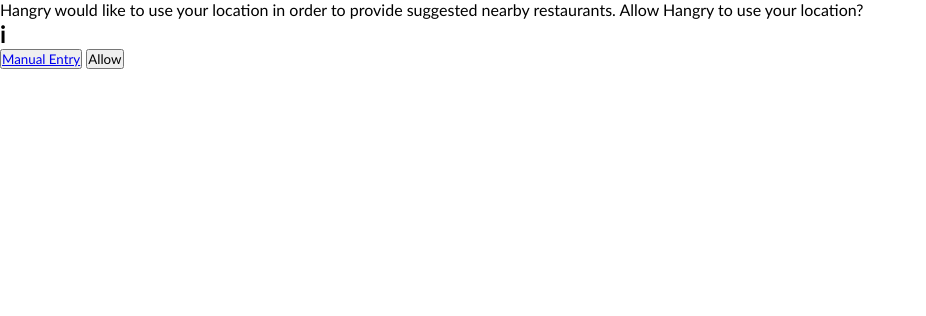
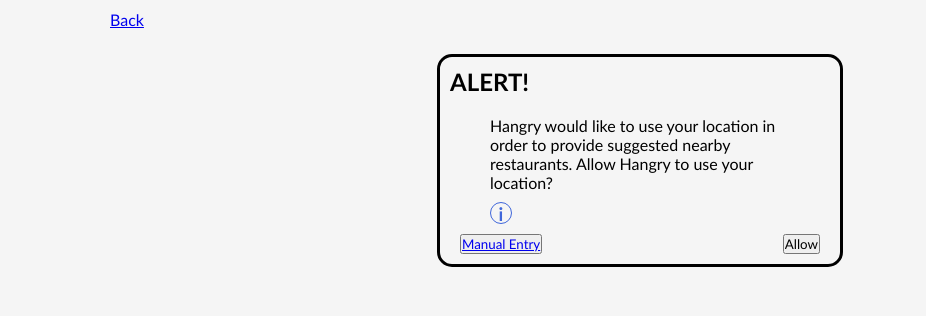
Before and after one commit to RochaThomas/hangry, a Flask app: page /one-time-user/location in a window 1280 px wide. Shown: the part 50-366 px from the top of the page, without its empty margins (0-926 px from the left). Run offline with Flask 2, Linux system fonts and the light colour scheme.

Commit message:
style alert page, modal and buttons need styling

```diff
--- a/flask_app/static/style.css
+++ b/flask_app/static/style.css
@@ -75,7 +75,7 @@
     font-weight: bold;
 }
 
-.content {
+.content, .user-location-content {
     display: flex;
     justify-content: center;
     gap: 100px;
@@ -304,6 +304,44 @@
     flex-direction: column;
 }
 
+.user-location-content {
+    flex-direction: column;
+    justify-content: center;
+    gap: 25px;
+    padding: 10px 100px 50px 100px;
+}
+.back-button {
+    padding: 0px 10px;
+}
+.allow-location-container {
+    align-self: center;
+    width: 400px;
+    border: black solid medium;
+    border-radius: 15px;
+}
+.allow-location-container h2 {
+    padding: 10px 10px;
+}
+.message {
+    padding: 10px 50px;
+}
+.info-icon-container {
+    display: inline-block;
+    padding: 0px 50px;
+}
+#info-icon {
+    width: 20px;
+    height: 20px;
+    border: #3f66da thin solid;
+    border-radius: 50%;
+    text-align: center;
+    color: #3f66da;
+}
 #info-icon-modal {
     display: none;
 }
+.user-location-option-buttons-container {
+    display: flex;
+    justify-content: space-between;
+    padding: 10px 20px;
+}
--- a/flask_app/templates/use_location.html
+++ b/flask_app/templates/use_location.html
@@ -18,11 +18,16 @@
     <!-- add a back button -->
     <!-- have a body type div with grey background and put the back button in the grey div
         and put allow-location-container in that div-->
+    <div class="user-location-content">
+        <a class="back-button" href="/">Back</a>
         <div class="allow-location-container">
-        <p>Hangry would like to use your location in order to provide suggested nearby restaurants.
-            Allow Hangry to use your location?</p>
+            <h2>ALERT!</h2>
+            <p class="message">
+                Hangry would like to use your location in order to provide suggested nearby restaurants.
+                Allow Hangry to use your location?
+            </p>
             <div class="info-icon-container" onmouseover="openIconModal()" onmouseout="closeIconModal()">
-            <h2 id="info-icon">i</h2>
+                <h3 id="info-icon">i</h3>
                 <div id="info-icon-modal">
                     <p>Modal text explaining why and what the options are</p>
                 </div>
@@ -30,11 +35,14 @@
             <!-- for styling make the manual entry button a lighter almost pinkish rose red -->
             <!-- make allow button plain red -->
             <form id="user_location_form" action="/one-time-user/process_user_location" method="post">
-            <button><a href="/one-time-user/manual_location_entry">Manual Entry</a></button>
                 <input type="hidden" id="lat" name="lat">
                 <input type="hidden" id="lng" name="lng">
+                <div class="user-location-option-buttons-container">
+                    <button><a href="/one-time-user/manual_location_entry">Manual Entry</a></button>
                     <input type="button" value="Allow" onclick="getUserLocation()">
+                </div>
             </form>
+        </div>
     </div>
 </body>
 <script src="../static/script.js"></script>
```
Lines whose indentation alone changed are shown as unchanged.
